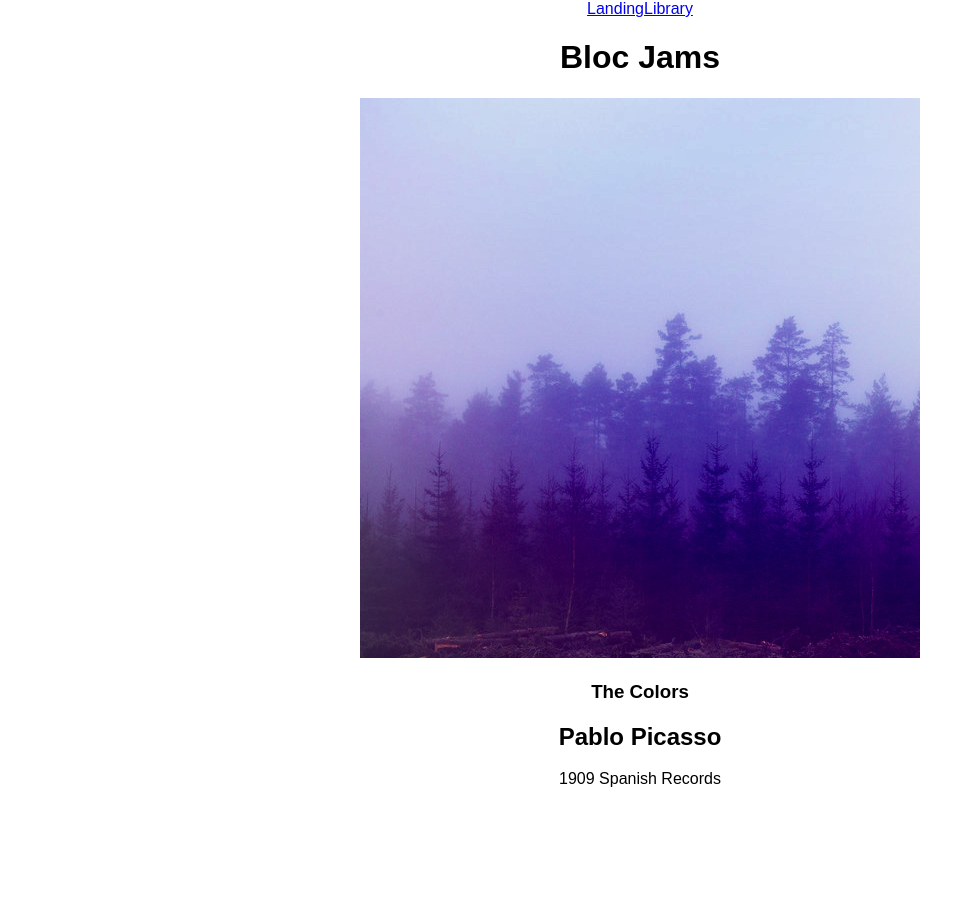
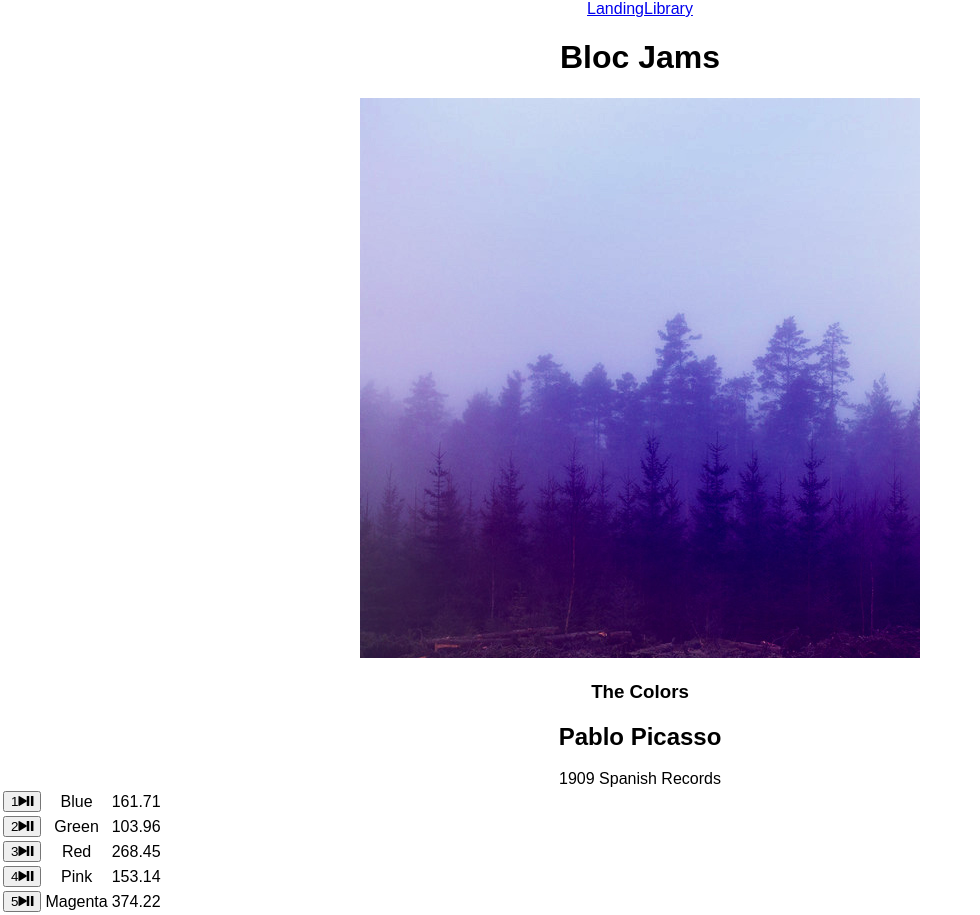
Before and after one commit to anaymark/s-club-jams, a React (Create React App) app: page /album/the-colors in a window 1280 px wide. Shown: the whole page, without its empty margins (0-980 px from the left). Before the commit the page ends 800 px from the top, so only its background shows below. Built offline with nearby package versions, Linux system fonts and the light colour scheme.

Commit message:
add library song selection with play/pause button

```diff
--- a/public/index.html
+++ b/public/index.html
@@ -10,6 +10,7 @@
     -->
     <link rel="manifest" href="%PUBLIC_URL%/manifest.json">
     <link rel="shortcut icon" href="%PUBLIC_URL%/favicon.ico">
+    <link rel="stylesheet" href="http://code.ionicframework.com/ionicons/2.0.1/css/ionicons.min.css">
     <!--
       Notice the use of %PUBLIC_URL% in the tags above.
       It will be replaced with the URL of the `public` folder during the build.
--- a/src/App.js
+++ b/src/App.js
@@ -8,7 +8,7 @@
 class App extends Component {
   render() {
     return (
-        <div class = "App">
+        <div className = "App">
         <header>
           <nav>
             <Link to="/">Landing</Link>
--- a/src/components/Album.js
+++ b/src/components/Album.js
@@ -1,5 +1,6 @@
 import React, { Component } from 'react';
-import albumData from './../data/albums'
+import albumData from './../data/albums';
+
 
 class Album extends Component {
 	constructor(props)
@@ -19,7 +20,7 @@
 		return(
        <section className="album">
           <section id = 'album-info'>
-          <img id = "album-cover-art" src={this.state.album.albumCover} />
+          <img id = "album-cover-art" src={this.state.album.albumCover} alt = "album cover" />
           <div className = "album-details">
             <h1 id = "album-title">{this.state.album.title}</h1>
             <h2 className = "artist">{this.state.album.artist}</h2>
@@ -33,6 +34,19 @@
            <col id="song-duration-column" />
          </colgroup>
          <tbody>
+         {this.state.album.songs.map( (song, index) =>
+               <tr className="song" key={index} >
+                 <td className="song-actions">
+                   <button>
+                     <span className="song-number">{index+1}</span>
+                     <span className="ion-play"></span>
+                     <span className="ion-pause"></span>
+                   </button>
+                 </td>
+                 <td className="song-title">{song.title}</td>
+                 <td className="song-duration">{song.duration}</td>
+               </tr>
+             )}
          </tbody>
        </table>
        </section>
```
Also changed, not shown: src/components/Library.js (+5 -5 lines).
